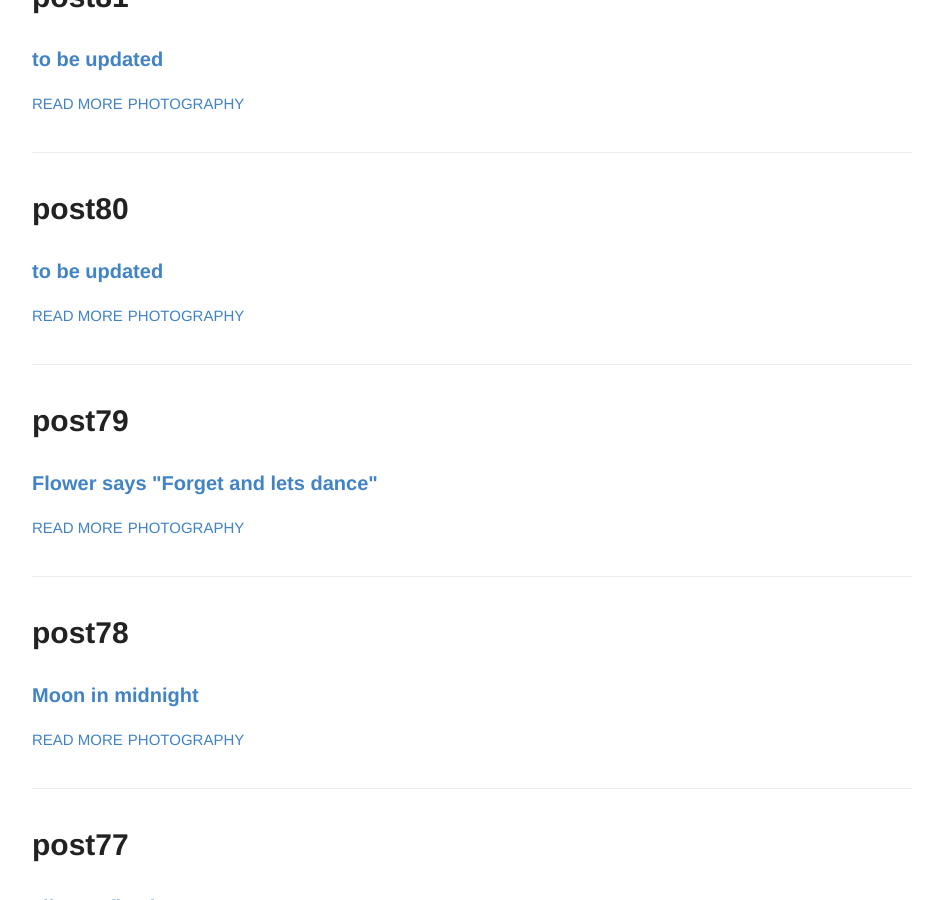
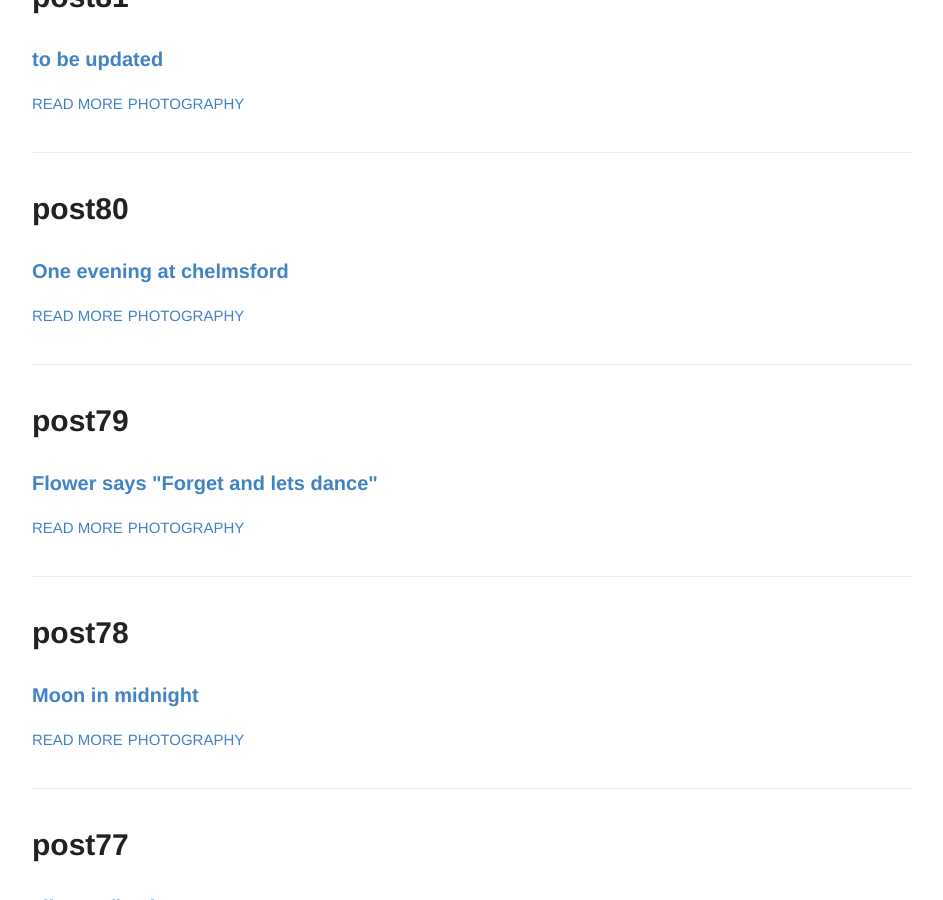
Before and after one commit to rsk/rsk.github.io, a Jekyll site: the page built from index.html, in a window 1280 px wide and 900 px high, scrolled down 10661 px. Shown: the whole window, without its empty margins (168-1111 px from the left). Built offline with Jekyll 4.4.1, drawn with Linux system fonts in a browser that asks for light colours.

Commit message:
Update 2020-6-06-post80.md

```diff
--- a/_posts/2020-6-06-post80.md
+++ b/_posts/2020-6-06-post80.md
@@ -2,7 +2,7 @@
 layout: post
 title: post80
 number: 80
-excerpt: to be updated
+excerpt: One evening at chelmsford
 tags:
   - photography
 
```
